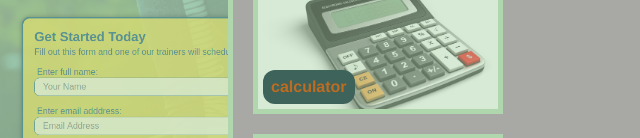
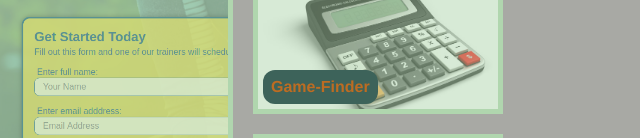
Before and after one commit to gray-turtle/portfolio-page, a plain HTML site: page index.html in a window 1280 px wide. Shown: the part 814-952 px from the top of the page, 562-1202 px from the left. Drawn offline with Linux system fonts and the light colour scheme.

Commit message:
Update index.html

```diff
--- a/index.html
+++ b/index.html
@@ -63,7 +63,7 @@
             </div>
 
             <div class="grid-element">
-              <a href="">calculator</a>
+              <a href="https://gray-turtle.github.io/game-finder/quiz.html">Game-Finder</a>
             </div>
 
             <div class="grid-element">
```
